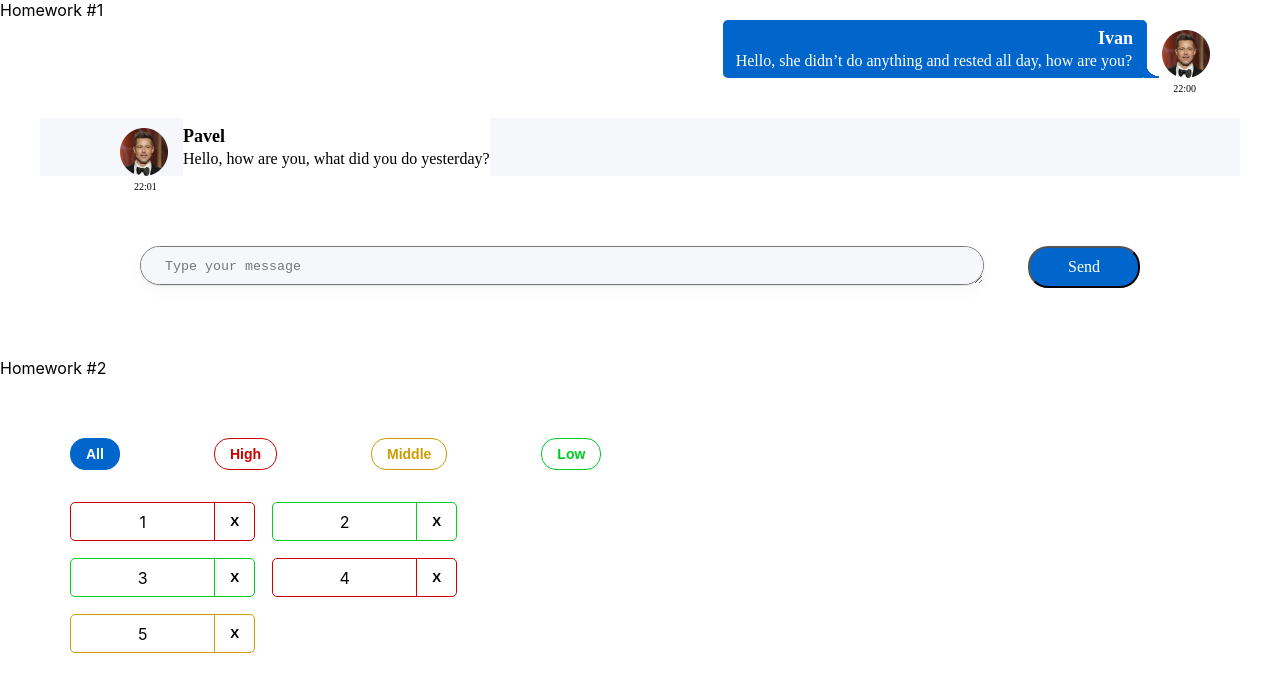
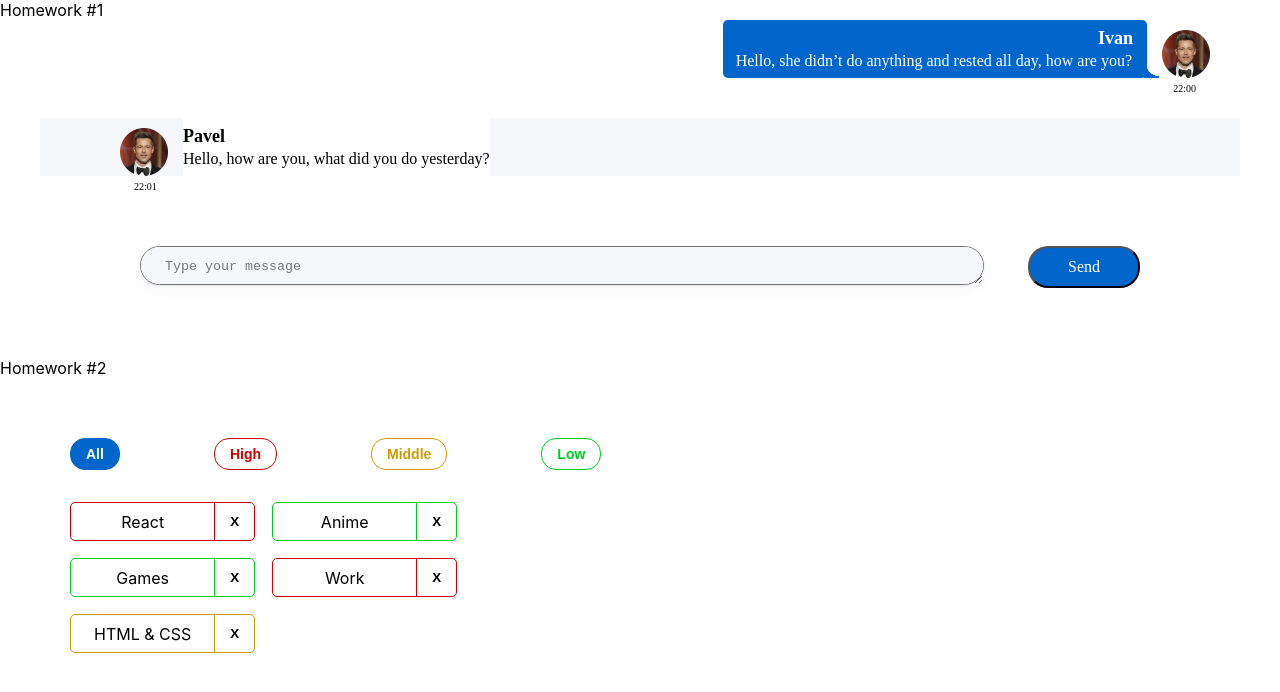
Before and after one commit to denisklopot/hw2, a React (Create React App) app: page / in a window 1280 px wide. Shown: the top 692 px of the page. Built offline with nearby package versions, Linux system fonts and the light colour scheme.

Commit message:
change hw2

```diff
--- a/src/s2-homeworks/hw02/HW2.tsx
+++ b/src/s2-homeworks/hw02/HW2.tsx
@@ -29,10 +29,10 @@ export type FilterType = 'all' | AffairPriorityType
 // constants
 const defaultAffairs: Array<AffairType> = [ // need to fix any
     {_id: 1, name: 'React', priority: 'high'}, // студенты могут изменить содержимое name и количество элементов в массиве, ...priority не менять!
-    {_id: 2, name: 'anime', priority: 'low'},
-    {_id: 3, name: 'games', priority: 'low'},
-    {_id: 4, name: 'work', priority: 'high'},
-    {_id: 5, name: 'html & css', priority: 'middle'},
+    {_id: 2, name: 'Anime', priority: 'low'},
+    {_id: 3, name: 'Games', priority: 'low'},
+    {_id: 4, name: 'Work', priority: 'high'},
+    {_id: 5, name: 'HTML & CSS', priority: 'middle'},
 ]
 
 // pure helper functions
--- a/src/s2-homeworks/hw02/affairs/affair/Affair.tsx
+++ b/src/s2-homeworks/hw02/affairs/affair/Affair.tsx
@@ -25,7 +25,7 @@ function Affair(props: AffairPropsType) {
         >
             <div id={'hw2-name-' + props.affair._id} className={nameClass}>
                 {/*создаёт студент*/}
-                {props.affair._id}
+                {props.affair.name}
                 {/**/}
             </div>
             <div id={'hw2-priority-' + props.affair._id} hidden>
```
